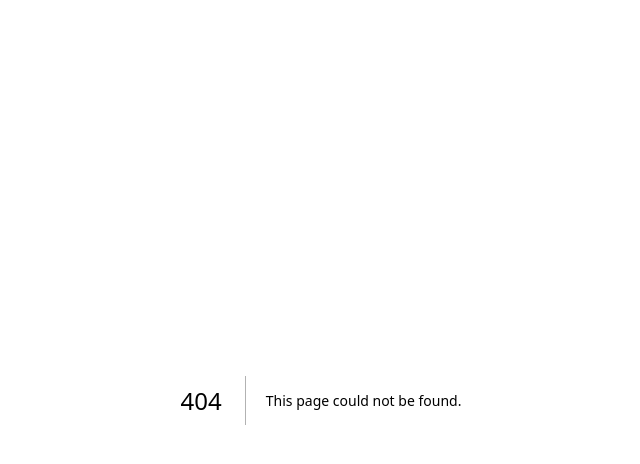
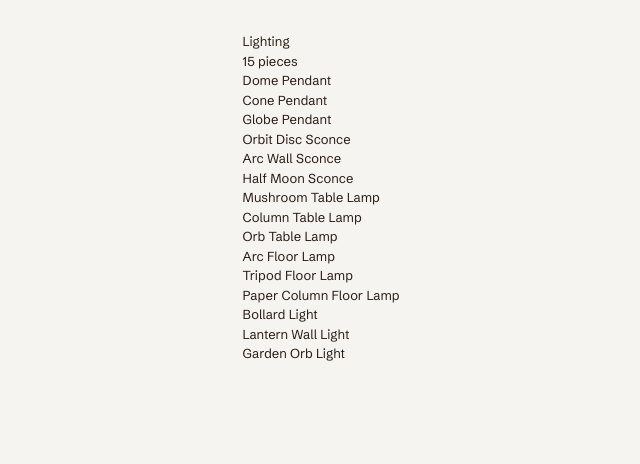
Before and after one commit to iJoyRide/sooner_studios, a Next.js app: page /lighting in a window 1280 px wide. Before the commit this address had no page. Shown: the top 464 px of the page, without its empty margins (319-959 px from the left). Built offline with nearby package versions, Linux system fonts and the light colour scheme.

Commit message:
PER-6: department and category routes with static params and 404s

```diff
--- /dev/null
+++ b/app/[department]/[category]/page.tsx
@@ -0,0 +1,47 @@
+import { departments } from "@/lib/categories";
+import { getByCategory } from "@/lib/products";
+import { notFound } from "next/navigation";
+
+export const instant = false;
+
+export function generateStaticParams() {
+    const pages: { department: string; category: string }[] = [];
+
+    for (const department of departments) {
+        for (const category of department.categories) {
+            pages.push({ department: department.slug, category: category.slug });
+        }
+    }
+
+    return pages;
+}
+
+export default async function CategoryPage(props: PageProps<"/[department]/[category]">) {
+    const params = await props.params;
+
+    const matchingDepartment = departments.find(
+        (department) => department.slug === params.department
+    );
+
+    const matchingCategory = matchingDepartment?.categories.find(
+        (category) => category.slug === params.category
+    );
+
+    if (!matchingDepartment || !matchingCategory) {
+        notFound();
+    }
+
+    const products = getByCategory(matchingDepartment.slug, matchingCategory.slug);
+
+    return (
+        <div className="content-column py-8">
+            <h1>{matchingCategory.label}</h1>
+            <p>{products.length} pieces</p>
+            <ul>
+                {products.map((product) => (
+                    <li key={product.slug}>{product.name}</li>
+                ))}
+            </ul>
+        </div>
+    )
+}
--- /dev/null
+++ b/app/[department]/page.tsx
@@ -0,0 +1,35 @@
+import { departments } from "@/lib/categories";
+import { getByDepartment } from "@/lib/products";
+import { notFound } from "next/navigation";
+
+export const instant = false;
+
+export function generateStaticParams() {
+    return departments.map((department) => ({ department: department.slug }));
+}
+
+export default async function DepartmentPage(props: PageProps<"/[department]">) {
+    const params = await props.params;
+
+    const matchingDepartment = departments.find(
+        (department) => department.slug === params.department
+    );
+
+    if (!matchingDepartment) {
+        notFound();
+    }
+
+    const products = getByDepartment(matchingDepartment.slug);
+
+    return (
+        <div className="content-column py-8">
+            <h1>{matchingDepartment.label}</h1>
+            <p>{products.length} pieces</p>
+            <ul>
+                {products.map((product) => (
+                    <li key={product.slug}>{product.name}</li>
+                ))}
+            </ul>
+        </div>
+    );
+}
--- a/app/page.tsx
+++ b/app/page.tsx
@@ -1,14 +1,5 @@
-import { getByCategory, getByDepartment } from "@/lib/products";
+import { redirect } from "next/navigation";
 
 export default function Home() {
-  const lighting = getByDepartment("lighting");
-  const sconces = getByCategory("lighting", "sconces");
-
-  return (
-    <div className="p-8">
-      <p>Lighting: {lighting.length} pieces</p>
-      <p>Sconces: {sconces.length} pieces</p>
-    </div>
-
-  );
+  redirect("/lighting");
 }
```
